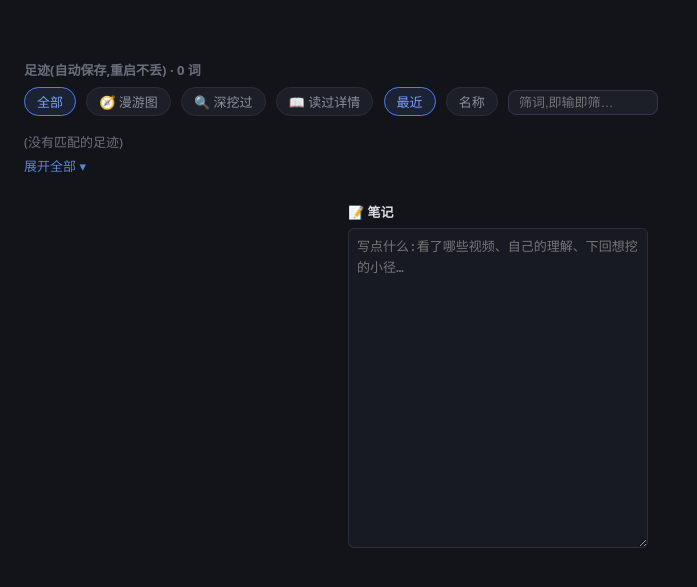
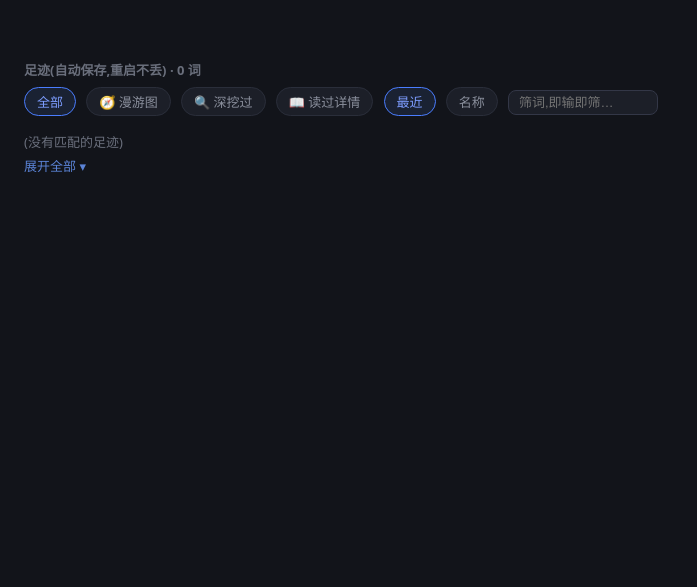
Before and after one commit to 22332233a/keyword-roam, a Flask app: page / in a window 1280 px wide. Shown: the part 70-657 px from the top of the page, without its empty margins (0-697 px from the left). Run offline with Flask 3, Linux system fonts and the light colour scheme; data that the repository does not hold is empty.

Commit message:
修笔记初始态:页面打开时笔记列收起(HTML漏了collapsed类);未选词写字不再发空word吃400,改提示先选词

```diff
--- a/static/js/note.js
+++ b/static/js/note.js
@@ -42,10 +42,14 @@ async function saveNote() {
   }
 }
 
-/* 输入框是静态 DOM,脚本加载时直接挂防抖自动保存 */
+/* 输入框是静态 DOM,脚本加载时直接挂防抖自动保存;没选词时笔记无处可绑,只提示不发请求 */
 document.getElementById("note-input").addEventListener("input", () => {
   clearTimeout(noteSaveTimer);
   const st = document.getElementById("note-status");
+  if (!currentWord) {
+    if (st) st.textContent = "先选一个词——笔记是绑在词上的";
+    return;
+  }
   if (st) st.textContent = "…";
   noteSaveTimer = setTimeout(saveNote, 600);   // 停手半秒自动存,不打断写字
 });
--- a/templates/index.html
+++ b/templates/index.html
@@ -47,7 +47,7 @@
     <aside id="sidebar">
       <div id="side-groups"></div>
     </aside>
-    <aside id="note-col">
+    <aside id="note-col" class="collapsed">
       <b id="note-title">📝 笔记</b>
       <textarea id="note-input" placeholder="写点什么:看了哪些视频、自己的理解、下回想挖的小径…"></textarea>
       <span class="note-status" id="note-status"></span>
```
